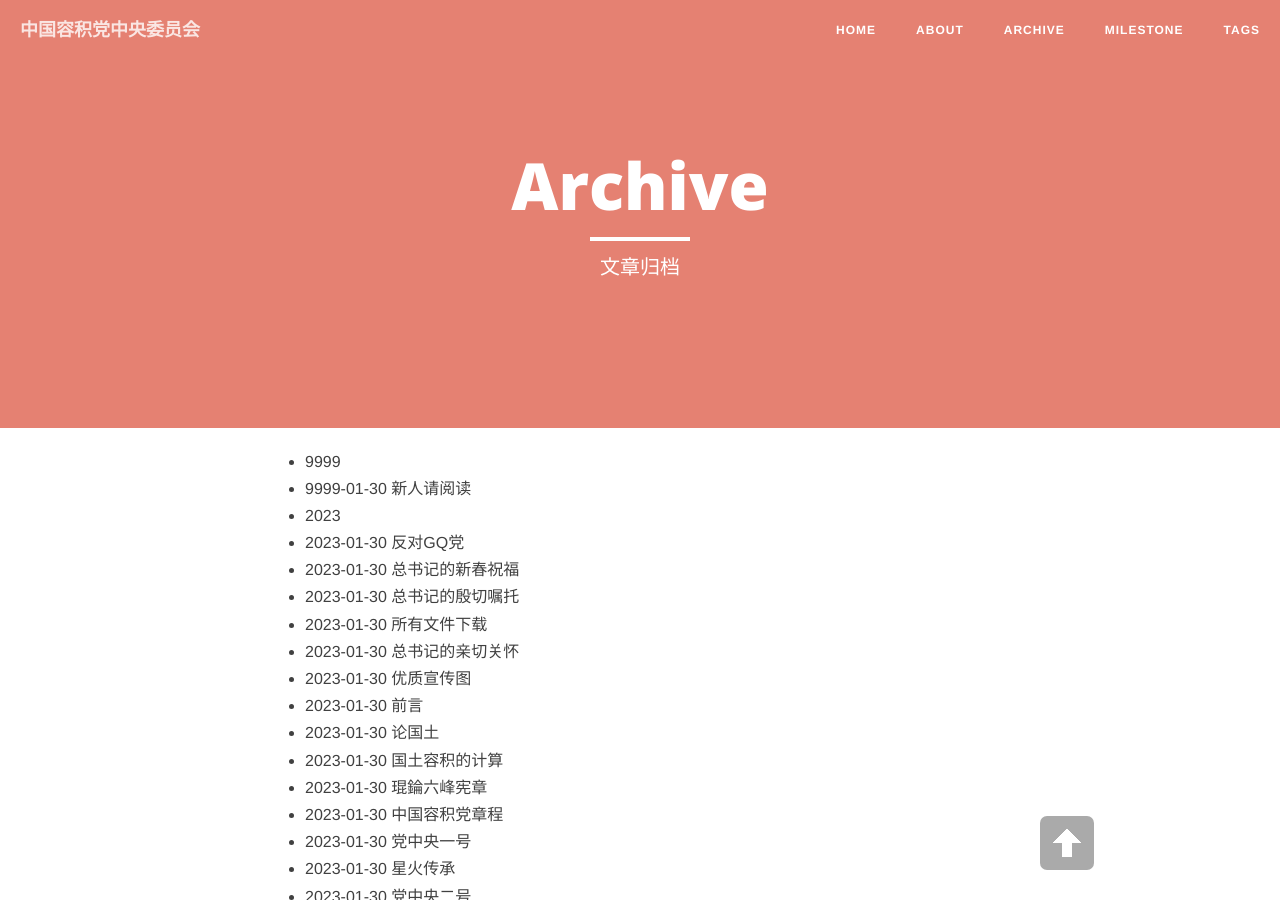
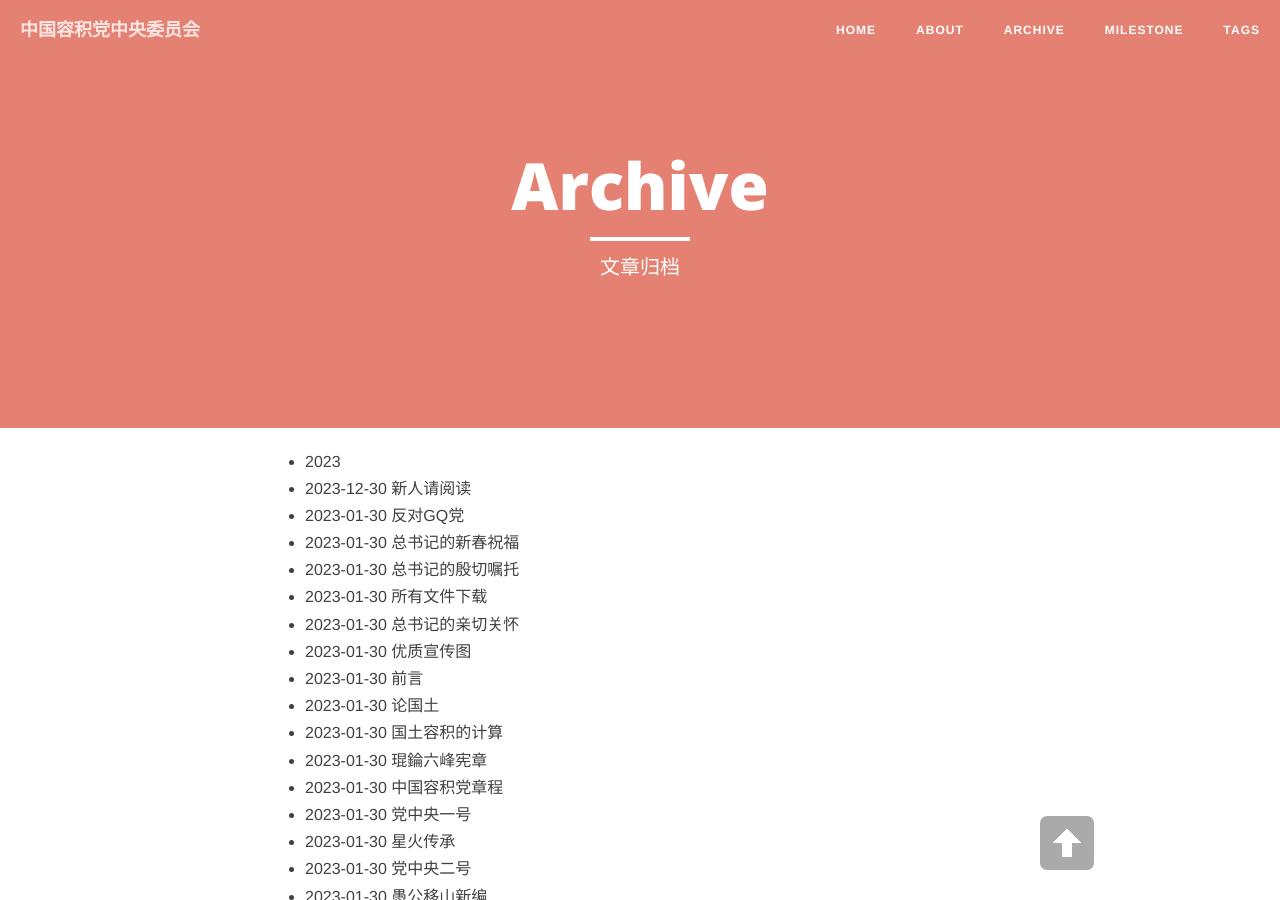
Before and after one commit to ovule-seed/ovule-seed.github.io, a Jekyll site: the page built from archive.md, in a window 1280 px wide and 900 px high. Built offline with Jekyll 4.4.1, drawn with Linux system fonts in a browser that asks for light colours; nearby versions of some CDN libraries.

Commit message:
Update and rename 9999-01-30-a1.md to 1012-12-30-a1.md

```diff
--- a/_posts/9999-01-30-a1.md
+++ b/_posts/1012-12-30-a1.md
@@ -1,7 +1,7 @@
 ---
 layout: post
 title: 新人请阅读
-date: 9999-1-30
+date: 2023-12-30
 categories: blog
 tags: [第一篇]
 description:
```
